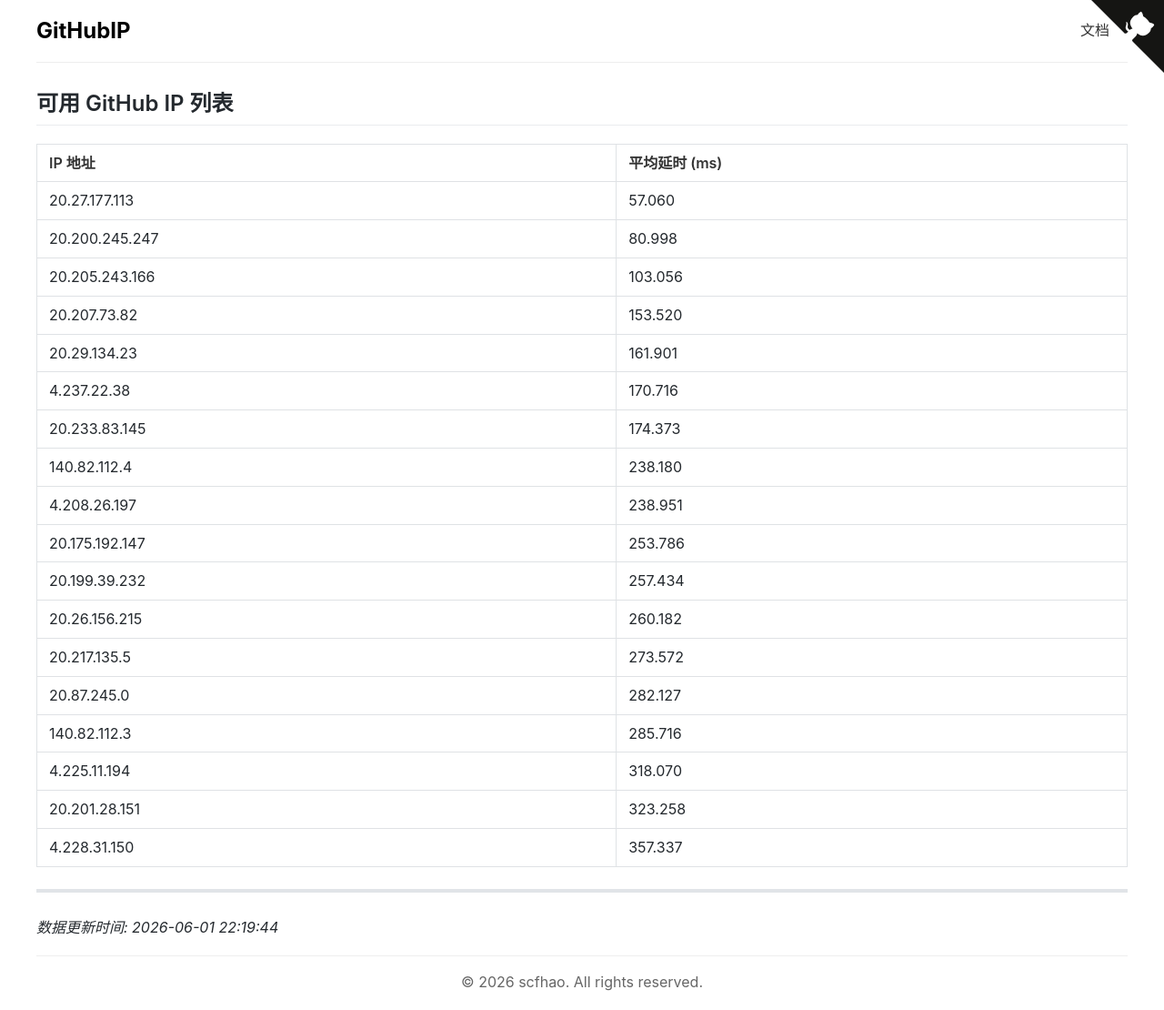
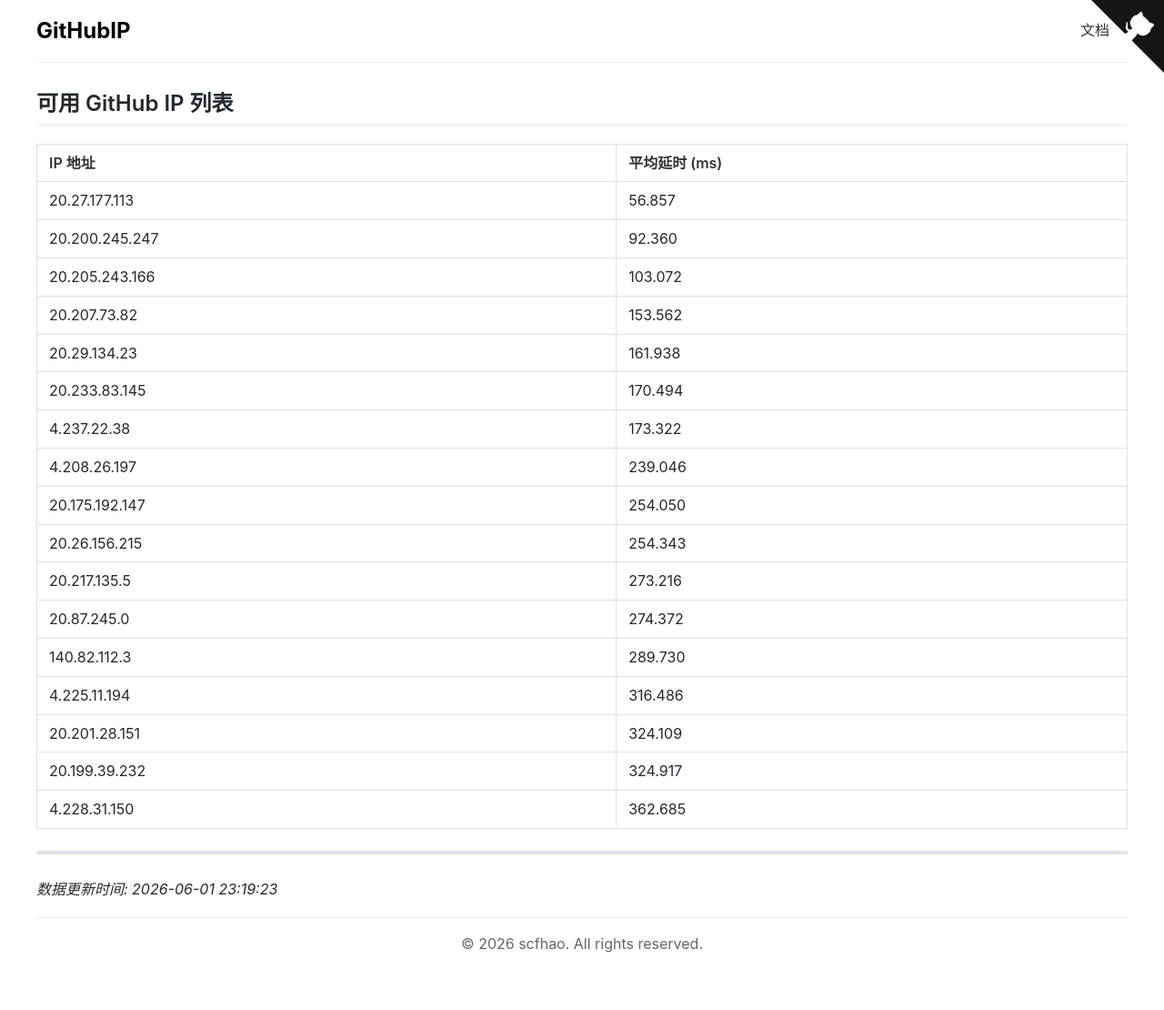
Before and after one commit to scfhao/GitHubIP, a Jekyll site: the page built from index.md, in a window 1280 px wide. Shown: the whole page at 91% size. Built offline with Jekyll 4.4.1, drawn with Linux system fonts in a browser that asks for light colours; after the commit the page ends 1068 px from its top, so only the background shows below that.

Commit message:
自动脚本执行 - 2026-06-01 23:19:23

```diff
--- a/index.md
+++ b/index.md
@@ -1,32 +1,31 @@
 ---
 layout: home
 title: GitHub IP 列表
-date: 2026-06-01 22:19:44
+date: 2026-06-01 23:19:23
 ---
 
 ## 可用 GitHub IP 列表
 
 | IP 地址 | 平均延时 (ms) |
 |---------|--------------|
-| 20.27.177.113 | 57.060 |
-| 20.200.245.247 | 80.998 |
-| 20.205.243.166 | 103.056 |
-| 20.207.73.82 | 153.520 |
-| 20.29.134.23 | 161.901 |
-| 4.237.22.38 | 170.716 |
-| 20.233.83.145 | 174.373 |
-| 140.82.112.4 | 238.180 |
-| 4.208.26.197 | 238.951 |
-| 20.175.192.147 | 253.786 |
-| 20.199.39.232 | 257.434 |
-| 20.26.156.215 | 260.182 |
-| 20.217.135.5 | 273.572 |
-| 20.87.245.0 | 282.127 |
-| 140.82.112.3 | 285.716 |
-| 4.225.11.194 | 318.070 |
-| 20.201.28.151 | 323.258 |
-| 4.228.31.150 | 357.337 |
+| 20.27.177.113 | 56.857 |
+| 20.200.245.247 | 92.360 |
+| 20.205.243.166 | 103.072 |
+| 20.207.73.82 | 153.562 |
+| 20.29.134.23 | 161.938 |
+| 20.233.83.145 | 170.494 |
+| 4.237.22.38 | 173.322 |
+| 4.208.26.197 | 239.046 |
+| 20.175.192.147 | 254.050 |
+| 20.26.156.215 | 254.343 |
+| 20.217.135.5 | 273.216 |
+| 20.87.245.0 | 274.372 |
+| 140.82.112.3 | 289.730 |
+| 4.225.11.194 | 316.486 |
+| 20.201.28.151 | 324.109 |
+| 20.199.39.232 | 324.917 |
+| 4.228.31.150 | 362.685 |
 
 ---
 
-*数据更新时间: 2026-06-01 22:19:44*
+*数据更新时间: 2026-06-01 23:19:23*
```
